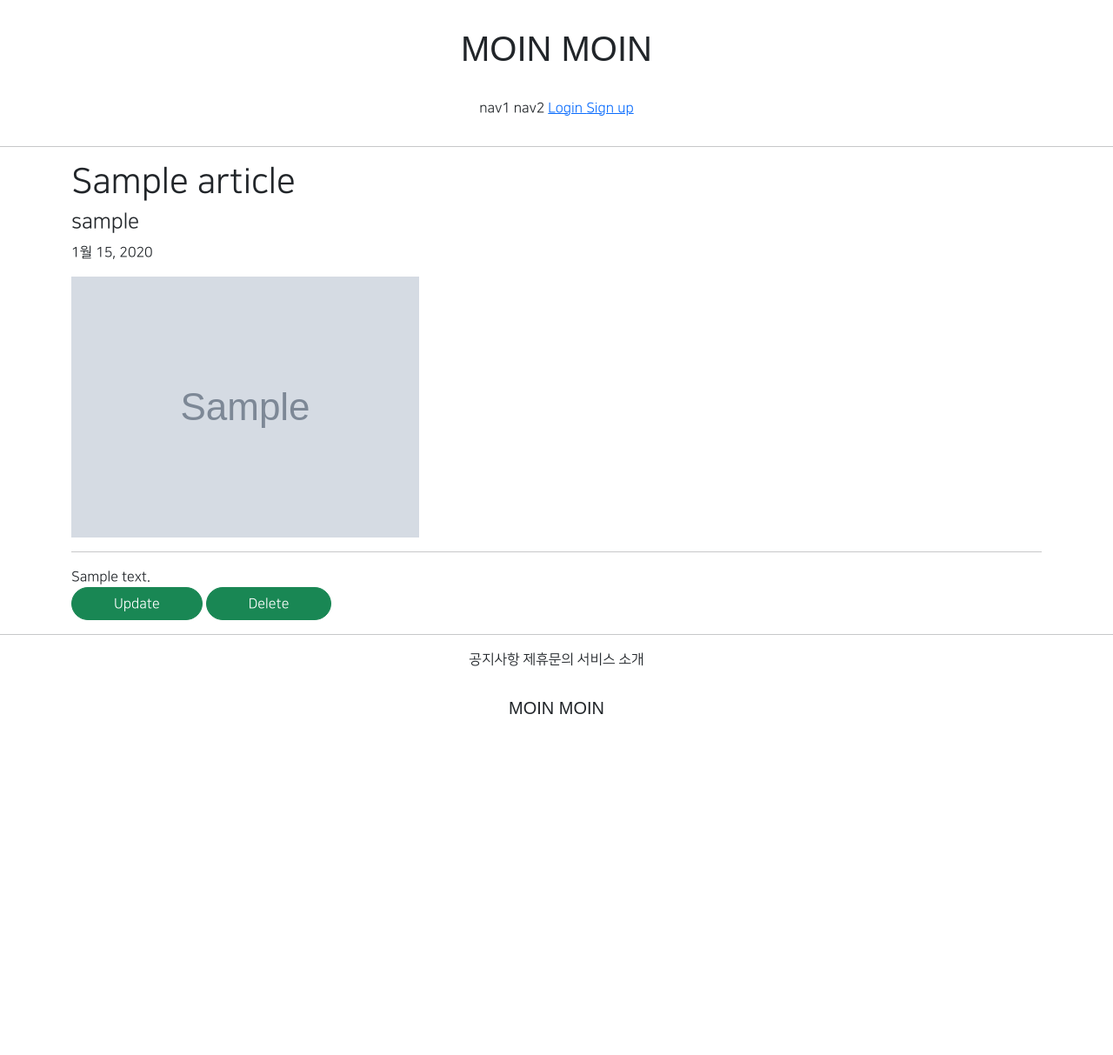
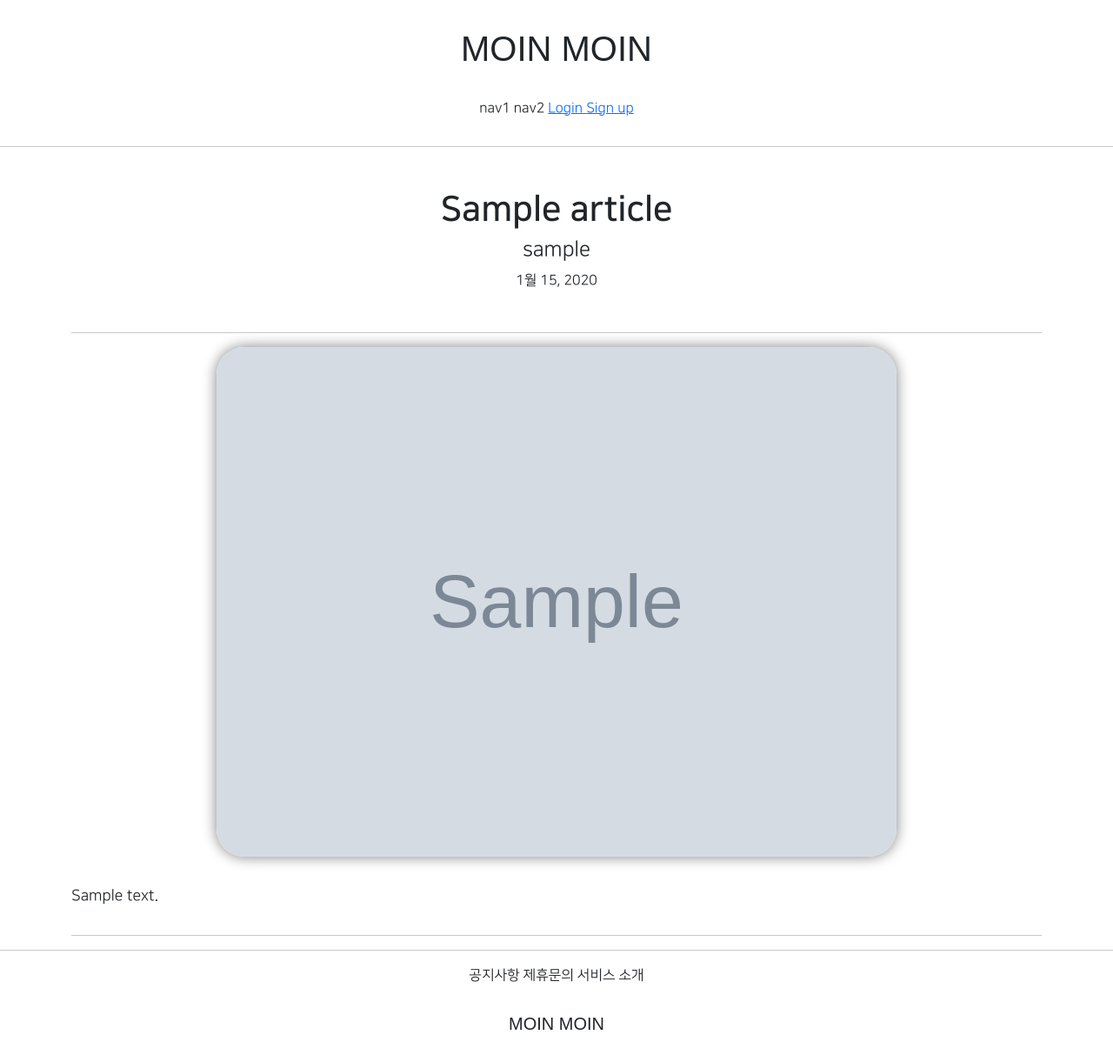
Before and after one commit to kyeongseoJ/2th-uebung, a Django app: page /articles/detail/1 in a window 1280 px wide. Shown: the whole page at 87% size. Before the commit the page ends 821 px from the top, so only its background shows below. Run offline with Django 3.2, Linux system fonts and the light colour scheme; tables that the repository leaves empty hold one stand-in row (values such as "Sample post"); grey boxes marked "Sample" are stand-in pictures; parts of the project's set-up code (start-up, migrations or seed data) failed here and were passed over; some libraries are stand-ins or nearby versions; some web fonts are replaced.

Commit message:
2th uebung_42

```diff
--- a/articleapp/templates/articleapp/detail.html
+++ b/articleapp/templates/articleapp/detail.html
@@ -2,19 +2,25 @@
 
 {% block content %}
 
-    <div class="container">
+    <div class="container text-center">
 
-        <div>
+        <div class="my-5">
             {# 제목/글쓴이/날짜 #}
-            <h1>{{ target_article.title }}</h1>
+            <h1 class = "NNS_B">{{ target_article.title }}</h1>
             <h4>{{ target_article.writer.profile.nickname }}</h4>
             <p>{{ target_article.created_at }}</p>
         </div>
+        <hr>
         <div>
             {# 게시글 내용 #}
-            <img src="{{ target_article.image.url }}" alt="">
-            <hr>
+            <img src="{{ target_article.image.url }}"
+                 alt=""
+                 class="article_image">
+            <div class="article_content">
             {{ target_article.content }}
+            </div>
+
+            {%  if target_article.writer == user %}
             <div>
                 <a href="{% url 'articleapp:update' pk=target_article.pk %}"
                     class="btn btn-success rounded-pill px-5 ">
@@ -25,7 +31,9 @@
                     Delete
                 </a>
             </div>
+            {% endif %}
         </div>
+        <hr>
 {#        <div>#}
             {# 댓글란  #}
 {#        </div>#}
--- a/articleapp/views.py
+++ b/articleapp/views.py
@@ -25,7 +25,7 @@ class ArticleCreateView(CreateView):
         return super().form_valid(form)
 
     def get_success_url(self):
-        return reverse('articleapp:detail', kwargs={'pk': self.object})
+        return reverse('articleapp:detail', kwargs={'pk': self.object.pk})
 
 
 
@@ -44,7 +44,7 @@ class ArticleUpdateView(UpdateView):
     template_name = 'articleapp/update.html'
 
     def get_success_url(self):
-        return reverse('articleapp:detail', kwargs={'pk': self.object})
+        return reverse('articleapp:detail', kwargs={'pk': self.object.pk})
 
 
 @method_decorator(article_ownership_required, 'get')
--- a/static/base.css
+++ b/static/base.css
@@ -45,3 +45,15 @@
 .round_button:hover {
     color: purple;
 }
+
+.article_image{
+    border-radius: 2rem;
+    width: 70%;
+    box-shadow: 0 0 1rem gray;
+}
+
+.article_content{
+    font-size: 1.1rem;
+    text-align: left;
+    margin: 2rem 0;
+}
```
